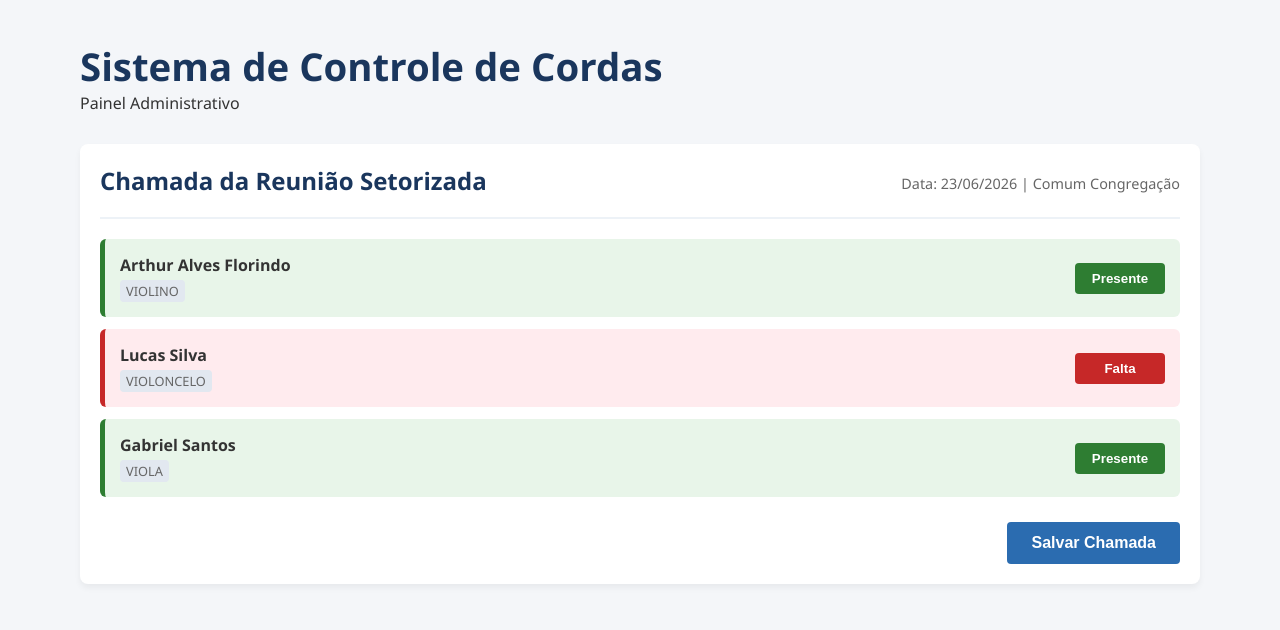
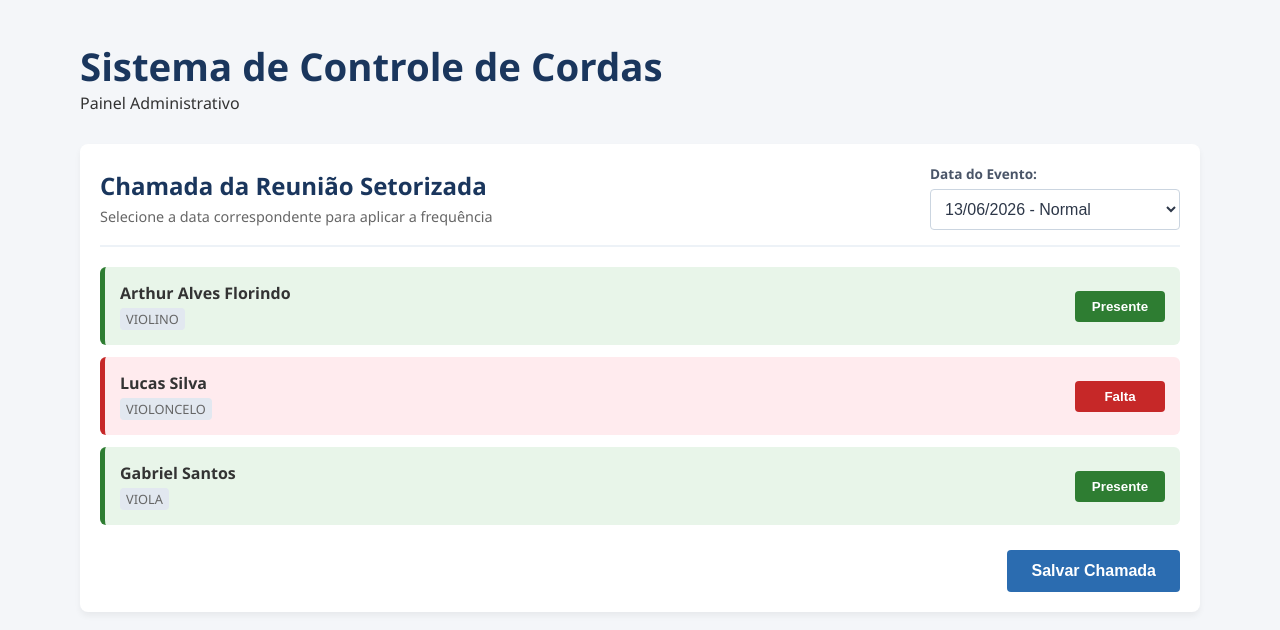
Before and after one commit to rafaelflorindo/front-setorizada, a React (Vite) app: page / in a window 1280 px wide. Shown: the top 630 px of the page. Built offline with nearby package versions, Linux system fonts and the light colour scheme.

Commit message:
feat: adiciona seletor de data da setorizada dinâmico no cabeçalho da chamada

```diff
--- a/src/Chamada.css
+++ b/src/Chamada.css
@@ -139,3 +139,42 @@
     float: right;
   }
 }
+/* SELETOR DE DATAS */
+.seletor-data {
+  display: flex;
+  flex-direction: column;
+  gap: 6px;
+  margin-top: 15px;
+  width: 100%;
+}
+
+.seletor-data label {
+  font-size: 0.85rem;
+  font-weight: bold;
+  color: #4a5568;
+}
+
+.seletor-data select {
+  padding: 10px;
+  border: 1px solid #cbd5e0;
+  border-radius: 4px;
+  font-size: 1rem;
+  background-color: #fff;
+  color: #2d3748;
+  cursor: pointer;
+  outline: none;
+}
+
+.seletor-data select:focus {
+  border-color: #2b6cb0;
+  box-shadow: 0 0 0 2px rgba(43, 108, 176, 0.2);
+}
+
+/* Ajuste na Media Query para alinhar o select ao lado do título no Desktop */
+@media (min-width: 768px) {
+  .seletor-data {
+    margin-top: 0;
+    width: auto;
+    min-width: 250px;
+  }
+}
--- a/src/Chamada.jsx
+++ b/src/Chamada.jsx
@@ -2,14 +2,22 @@ import React, { useState } from 'react';
 import './Chamada.css';
 
 function Chamada() {
-  // Simulando os dados que viriam do seu GET /usuarios e da setorizada ativa
+  // Simulando as setorizadas cadastradas no banco (virão do GET /setorizadas)
+  const [setorizadas, setSetorizadas] = useState([
+    { id: 2, data: "2026-06-13", observacao: "Normal" },
+    { id: 3, data: "2026-06-27", observacao: "Ensaio Técnico" }
+  ]);
+
+  // Estado para guardar qual setorizada o usuário selecionou no topo
+  const [setorizadaSelecionada, setSetorizadaSelecionada] = useState(2);
+
+  // Simulando os dados dos alunos (GET /usuarios)
   const [alunos, setAlunos] = useState([
     { id: 1, nome: "Arthur Alves Florindo", instrumento: "VIOLINO", presente: true },
     { id: 2, nome: "Lucas Silva", instrumento: "VIOLONCELO", presente: false },
     { id: 3, nome: "Gabriel Santos", instrumento: "VIOLA", presente: true },
   ]);
 
-  // Função para alternar a presença ao clicar no botão/checkbox
   const togglePresenca = (id) => {
     setAlunos(alunos.map(aluno =>
       aluno.id === id ? { ...aluno, presente: !aluno.presente } : aluno
@@ -17,18 +25,41 @@ function Chamada() {
   };
 
   const salvarChamada = () => {
-    alert("Enviando dados para a API: " + JSON.stringify(alunos, null, 2));
-    // Aqui depois faremos o fetch(POST /presencas)
+    // Montando o payload exatamente como a sua API espera receber
+    const payload = alunos.map(aluno => ({
+      presente: aluno.presente,
+      usuario_id: aluno.id,
+      setorizada_id: Number(setorizadaSelecionada) // Vincula ao ID escolhido no select
+    }));
+
+    alert("Enviando dados estruturados para a API:\n\n" + JSON.stringify(payload, null, 2));
   };
 
   return (
     <div className="chamada-container">
       <div className="chamada-header">
-        <h2>Chamada da Reunião Setorizada</h2>
-        <p className="subtitulo">Data: 23/06/2026 | Comum Congregação</p>
+        <div>
+          <h2>Chamada da Reunião Setorizada</h2>
+          <p className="subtitulo">Selecione a data correspondente para aplicar a frequência</p>
+        </div>
+
+        {/* Campo de Seleção Clássico */}
+        <div className="seletor-data">
+          <label htmlFor="setorizada-select">Data do Evento:</label>
+          <select
+            id="setorizada-select"
+            value={setorizadaSelecionada}
+            onChange={(e) => setSetorizadaSelecionada(e.target.value)}
+          >
+            {setorizadas.map(set => (
+              <option key={set.id} value={set.id}>
+                {set.data.split('-').reverse().join('/')} - {set.observacao}
+              </option>
+            ))}
+          </select>
+        </div>
       </div>
 
-      {/* Lista de Alunos */}
       <div className="lista-alunos">
         {alunos.map(aluno => (
           <div key={aluno.id} className={`aluno-card ${aluno.presente ? 'presente' : 'ausente'}`}>
@@ -50,7 +81,6 @@ function Chamada() {
         ))}
       </div>
 
-      {/* Rodapé de Ações */}
       <div className="chamada-footer">
         <button className="btn-salvar" onClick={salvarChamada}>
           Salvar Chamada
```
Also changed, not shown: src/App.css (line endings or trailing spaces).
